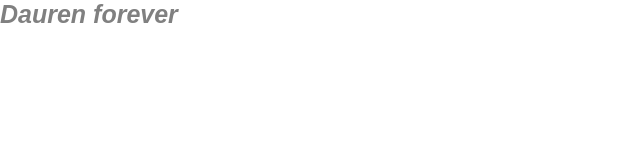
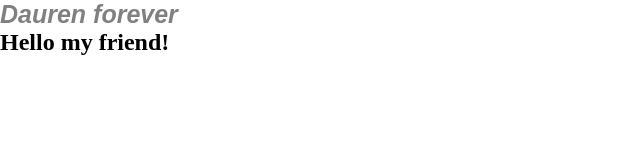
Before and after one commit to dakehub/testProject, a plain HTML site: page index.html in a window 1280 px wide. Shown: the whole page, without its empty margins (0-640 px from the left). Drawn offline with Linux system fonts and the light colour scheme.

Commit message:
index mod

```diff
--- a/index.html
+++ b/index.html
@@ -11,6 +11,7 @@
 
 <body>
 	<h1>Dauren forever</h1>
+	<h2>Hello my friend!</h2>
 </body>
 
 </html>
```
